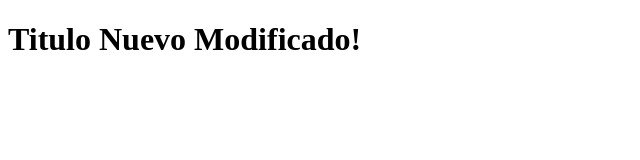
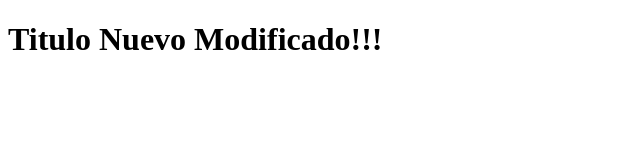
Before and after one commit to croak1710/hello-world-git, a plain HTML site: page index.html in a window 1280 px wide. Shown: the full height of the page, 0-640 px from the left. Drawn offline with Linux system fonts and the light colour scheme.

Commit message:
Prueba para ver si se actualizan los commits

```diff
--- a/index.html
+++ b/index.html
@@ -6,6 +6,6 @@
     <title>Demo git</title>
 </head>
 <body>
-    <h1>Titulo Nuevo Modificado!</h1>
+    <h1>Titulo Nuevo Modificado!!!</h1>
 </body>
 </html>
```
